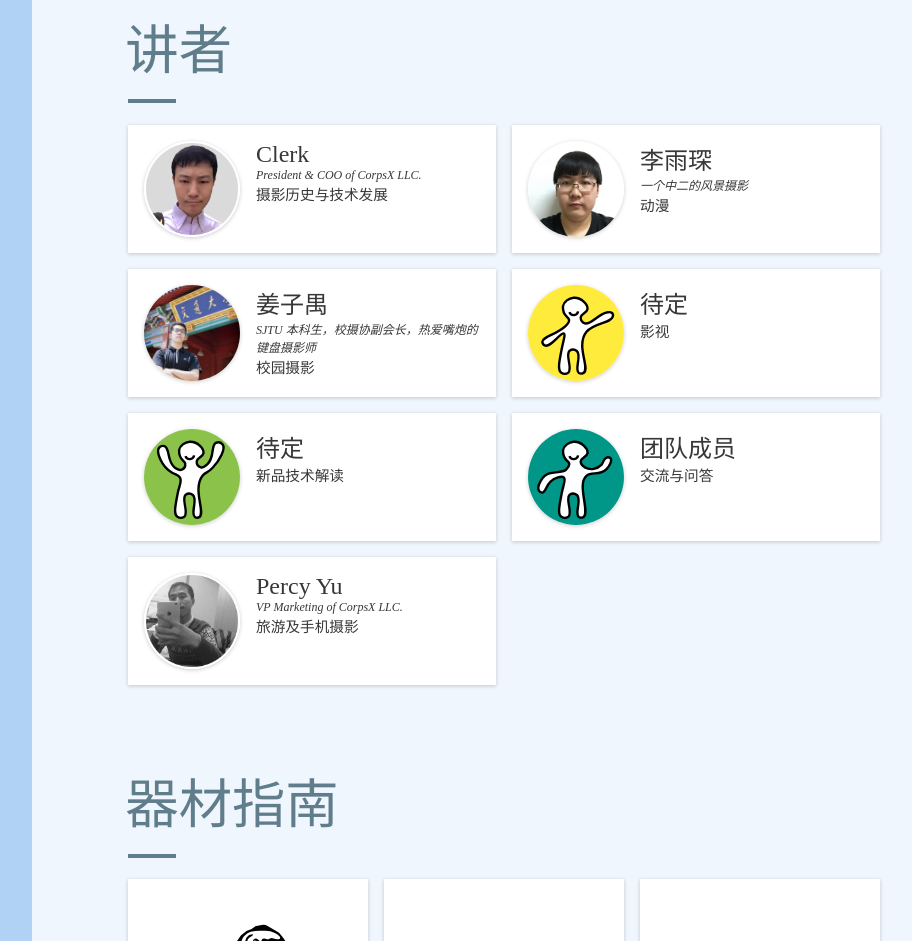
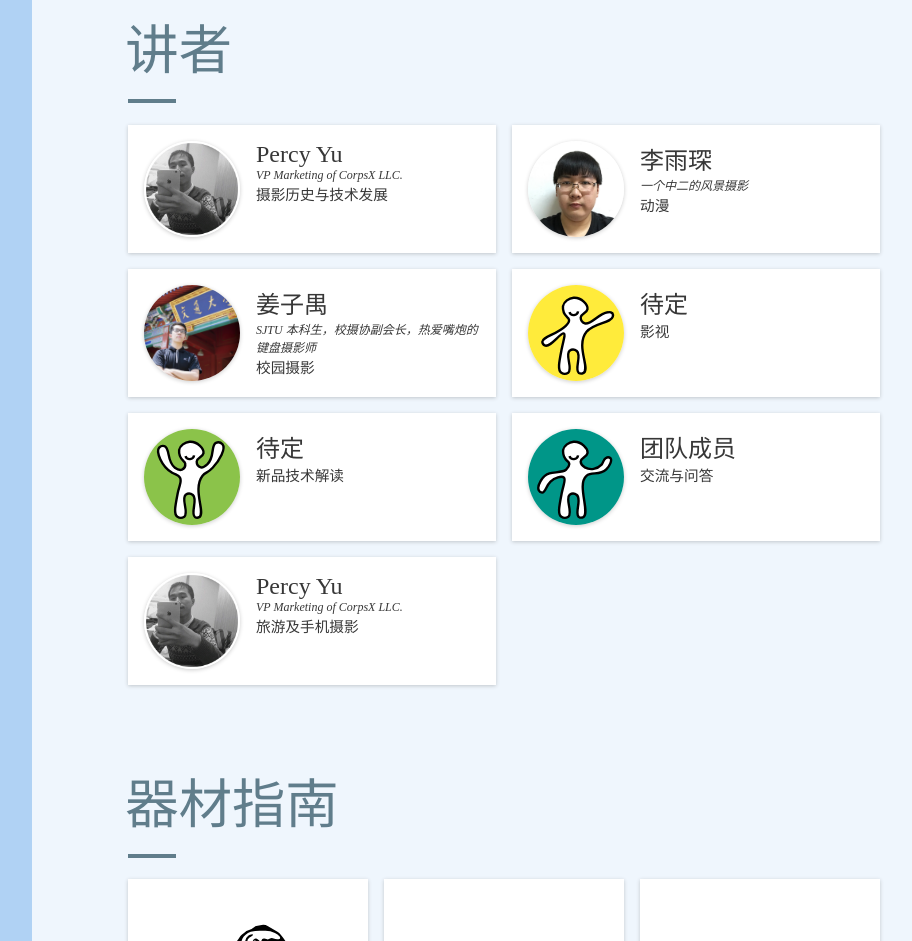
Before and after one commit to CorpsX/CorpsX-Event-0716, a plain HTML site: page index.html in a window 1280 px wide. Shown: the part 2510-3451 px from the top of the page, without its empty margins (288-1200 px from the left). Drawn offline with Linux system fonts and the light colour scheme.

Commit message:
Content adjustment

```diff
--- a/index.html
+++ b/index.html
@@ -127,11 +127,11 @@
                             <div class="cardBlock">
                                 <div class="card">
                                     <div class="avatar">
-                                        <img src="static/imgs/Orator/Clerk.jpg">
+                                        <img src="static/imgs/Orator/Percy.jpg">
                                     </div>
                                     <div class="info">
-                                        <p class="name">Clerk</p>
-                                        <p class="intro">President &amp; COO of CorpsX LLC.</p>
+                                        <p class="name">Percy Yu</p>
+                                        <p class="intro">VP Marketing of CorpsX LLC.</p>
                                         <p class="subject">摄影历史与技术发展</p>
                                     </div>
                                 </div>
@@ -348,6 +348,9 @@
         </div>
     </div>
     <div id="bg"></div>
+    <div id="stat" style="display:none">
+        <script type="text/javascript">var cnzz_protocol = (("https:" == document.location.protocol) ? " https://" : " http://");document.write(unescape("%3Cspan id='cnzz_stat_icon_1257434544'%3E%3C/span%3E%3Cscript src='" + cnzz_protocol + "s95.cnzz.com/z_stat.php%3Fid%3D1257434544' type='text/javascript'%3E%3C/script%3E"));</script>
+    </div>
     <script src="static/js/app.js"></script>
     <script src="static/js/prefixfree.min.js"></script>
     <script src="static/js/noframework.waypoints.min.js"></script>
```
